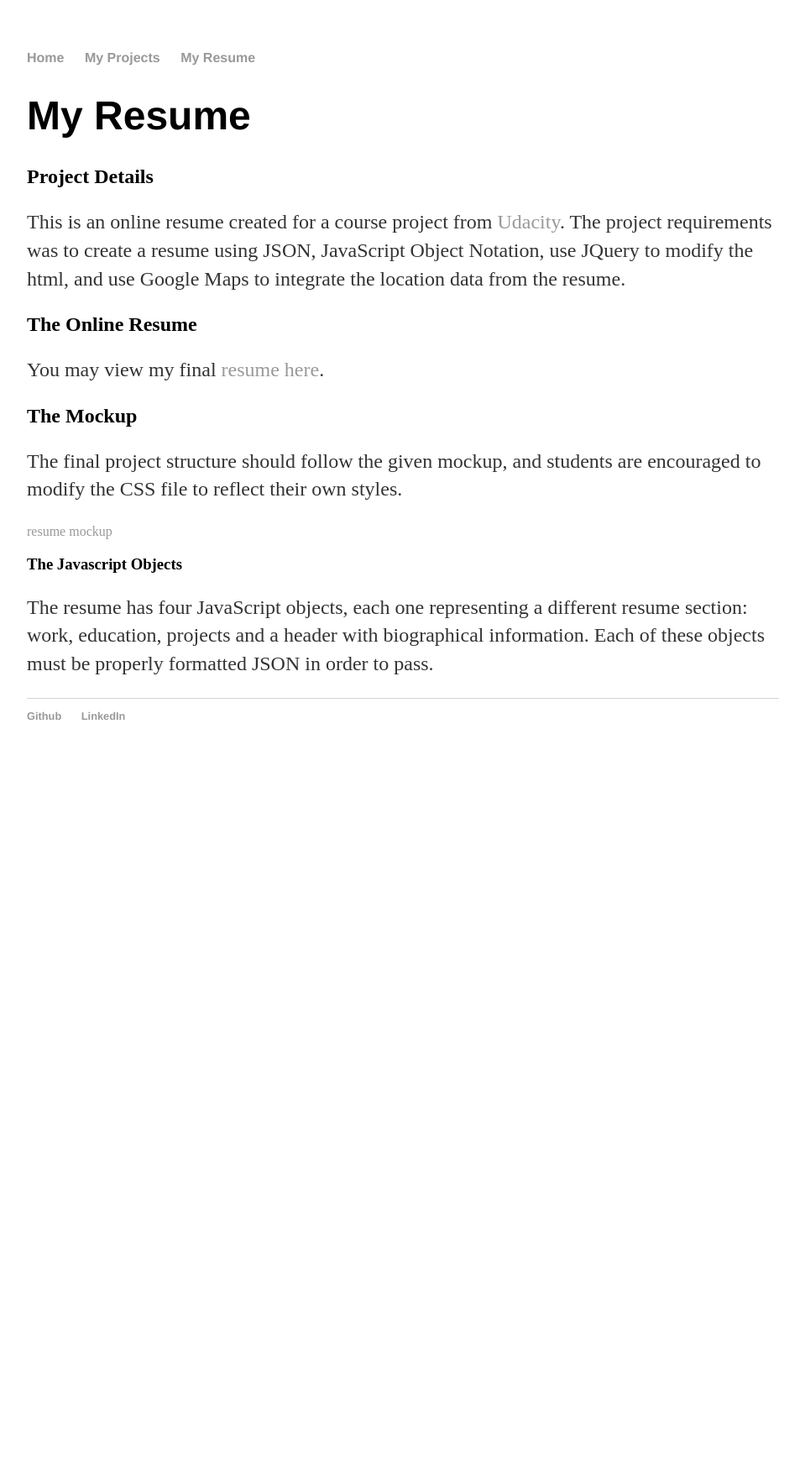
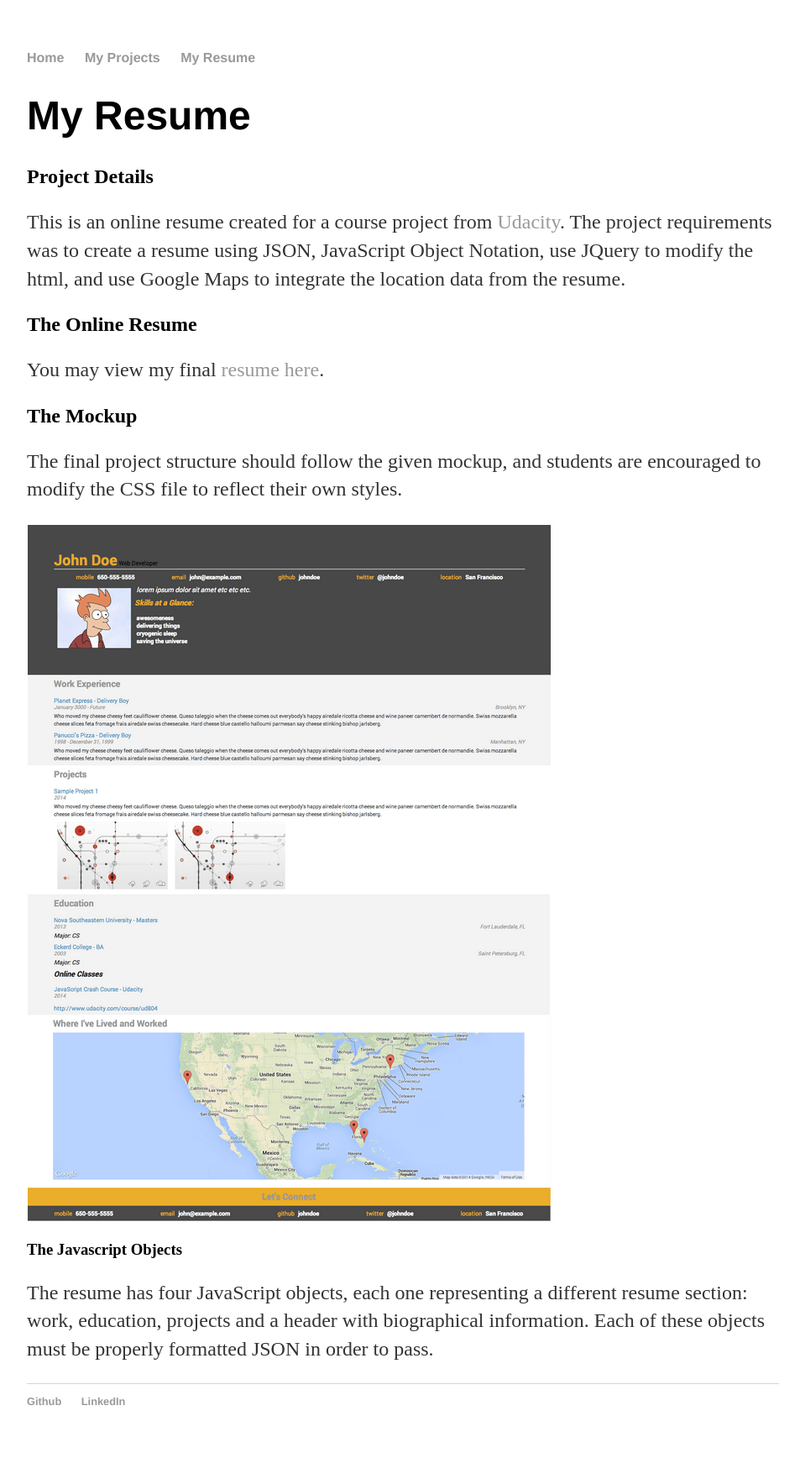
Before and after one commit to susanschen/susanschen.github.io, a Jekyll site: the page built from resume.html, in a window 1280 px wide. Shown: the whole page at 84% size, without its empty margins (160-1119 px from the left). Built offline with Jekyll 4.4.1, drawn with Linux system fonts in a browser that asks for light colours; before the commit the page ends 920 px from its top, so only the background shows below that.

Commit message:
Correct link tag to image tag

```diff
--- a/resume.html
+++ b/resume.html
@@ -9,7 +9,7 @@
   <p>You may view my final <a href="https://susanschen.github.io/resume/"> resume here</a>.</p>
   <h2>The Mockup</h2>
   <p>The final project structure should follow the given mockup, and students are encouraged to modify the CSS file to reflect their own styles.</p>
-  <a href="img/mockup.png">resume mockup</a>
+  <img src="img/mockup.png" alt="resume mockup">
 
   <h3>The Javascript Objects</h3>
   <p>The resume has four JavaScript objects, each one representing a different resume section: work, education, projects and a header with biographical information. Each of these objects must be properly formatted JSON in order to pass.</p>
```
